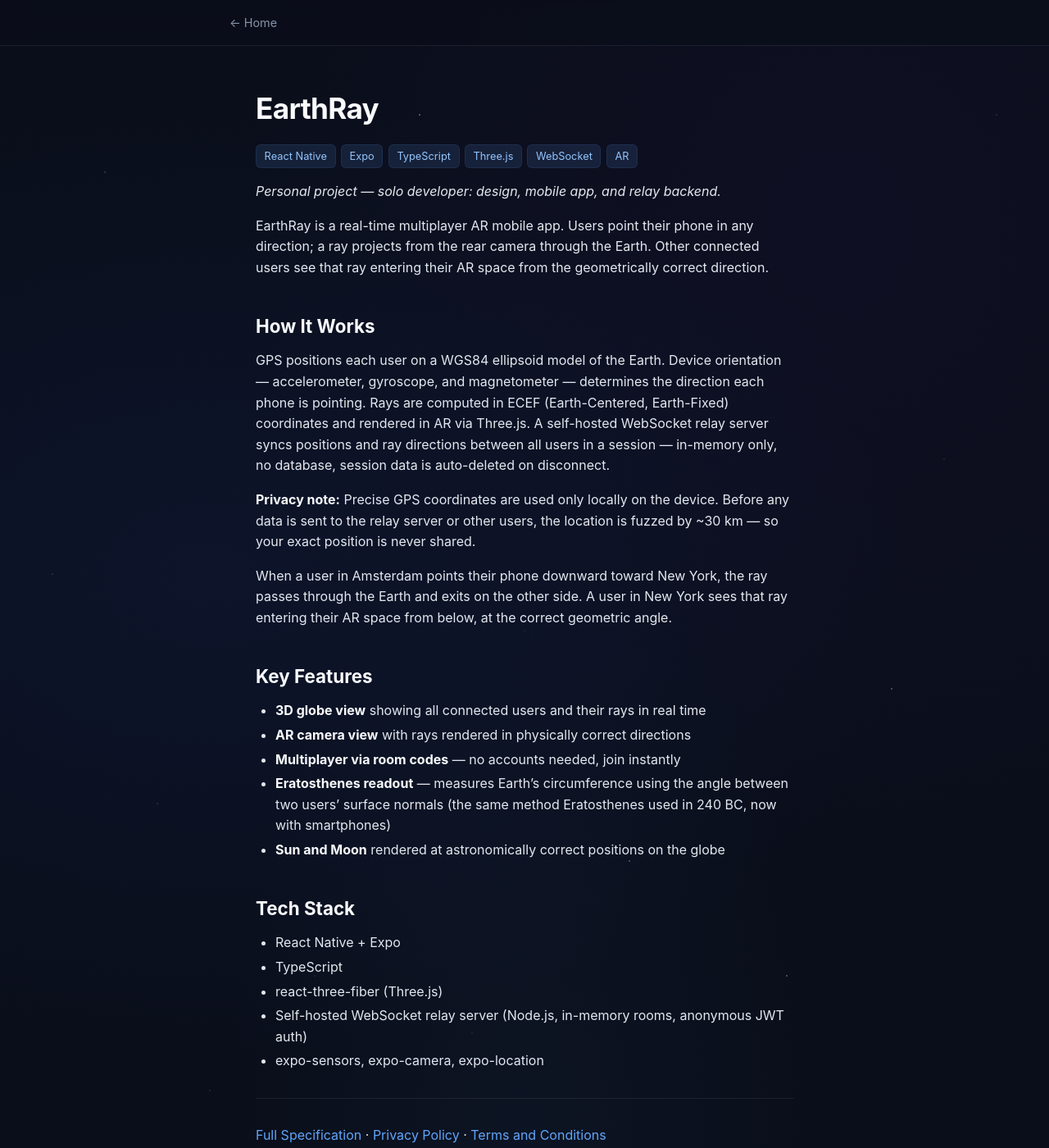
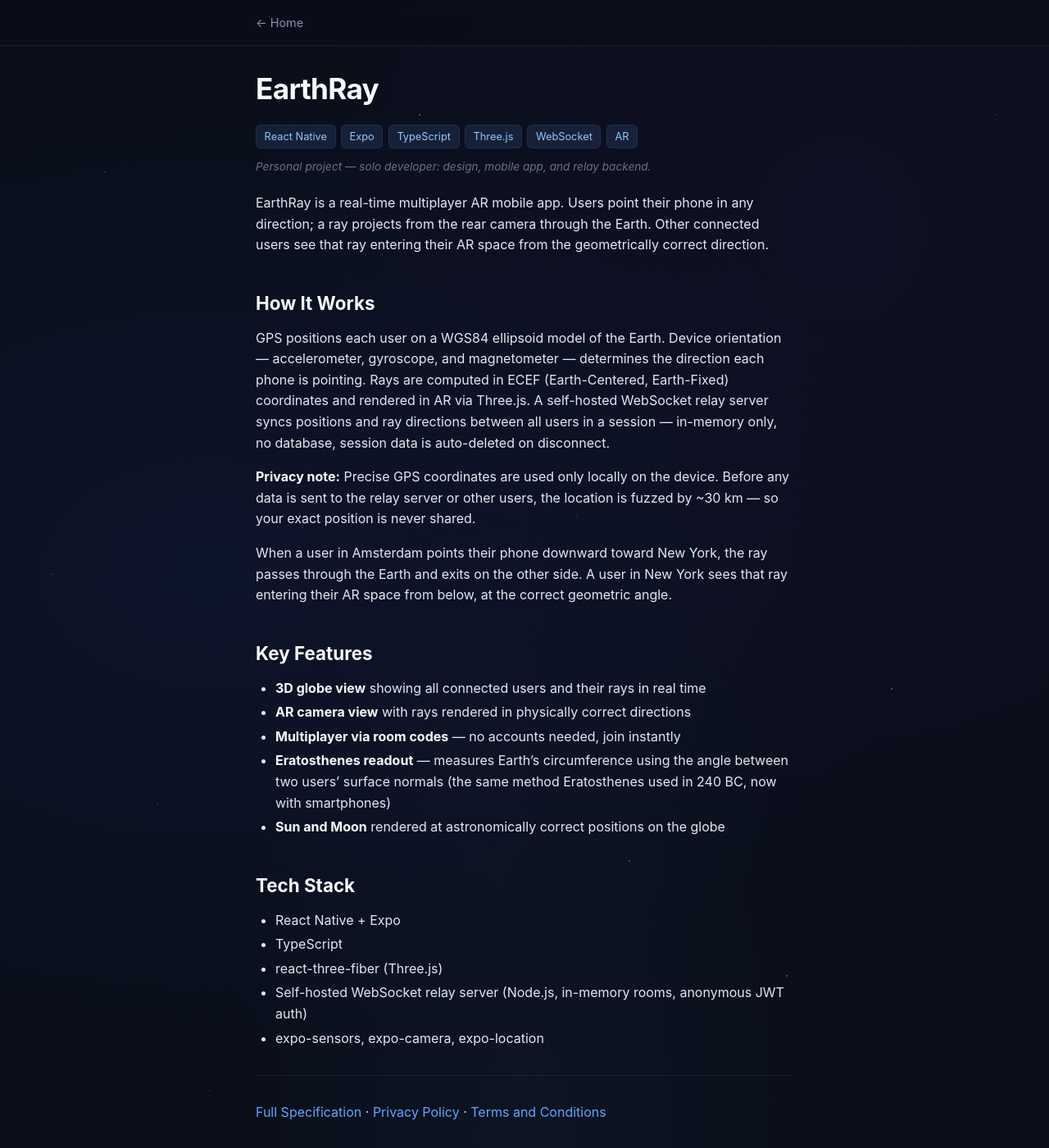
Before and after one commit to antonjuls/antonjuls.github.io, a Jekyll site: the page built from _projects/earthray.md, in a window 1280 px wide and 1400 px high. Shown: the whole window at 82% size. Built offline with Jekyll 4.4.1, drawn with Linux system fonts in a browser that asks for light colours.

Commit message:
fix: layout fixes

```diff
--- a/_layouts/project.html
+++ b/_layouts/project.html
@@ -15,6 +15,9 @@
         {% endfor %}
       </div>
       {% endif %}
+      {% if page.role %}
+      <p class="project-role">{{ page.role }}</p>
+      {% endif %}
       {% if page.link %}
       <p><a href="{{ page.link }}" class="project-link">View Project &rarr;</a></p>
       {% endif %}
--- a/_projects/earthray.md
+++ b/_projects/earthray.md
@@ -1,10 +1,9 @@
 ---
 title: EarthRay
 description: Real-time multiplayer AR app that lets users visualize rays through the Earth using GPS, device orientation, and 3D globe rendering.
+role: "Personal project — solo developer: design, mobile app, and relay backend."
 tags: [React Native, Expo, TypeScript, Three.js, WebSocket, AR]
 ---
-
-_Personal project — solo developer: design, mobile app, and relay backend._
 
 EarthRay is a real-time multiplayer AR mobile app. Users point their phone in any direction; a ray projects from the rear camera through the Earth. Other connected users see that ray entering their AR space from the geometrically correct direction.
 
--- a/assets/css/style.css
+++ b/assets/css/style.css
@@ -89,7 +89,7 @@
 /* Header */
 .site-header {
   border-bottom: 1px solid var(--color-border);
-  padding: 1rem 2rem;
+  padding: 1rem 0;
   backdrop-filter: blur(12px);
   background: rgba(10, 14, 26, 0.8);
   position: sticky;
@@ -100,6 +100,7 @@
 .site-header nav {
   max-width: var(--max-width);
   margin: 0 auto;
+  padding: 0 2rem;
   display: flex;
   align-items: center;
   gap: 1.5rem;
@@ -123,6 +124,10 @@
   padding: 3rem 2rem;
   flex: 1;
   width: 100%;
+}
+
+.site-header + .content {
+  padding-top: 1.5rem;
 }
 
 .content h1 {
@@ -214,6 +219,19 @@
   color: var(--color-muted);
   font-size: 0.95rem;
   margin-bottom: 0.5rem;
+}
+
+.project-role {
+  color: var(--color-muted);
+  opacity: 0.75;
+  font-size: 0.85rem;
+  font-style: italic;
+  margin-bottom: 0.5rem;
+}
+
+.project-detail .project-role {
+  margin-top: -0.25rem;
+  margin-bottom: 1.25rem;
 }
 
 /* Tags */
@@ -345,7 +363,11 @@
 /* Responsive */
 @media (max-width: 600px) {
   .site-header {
-    padding: 0.75rem 1rem;
+    padding: 0.75rem 0;
+  }
+
+  .site-header nav {
+    padding: 0 1rem;
   }
 
   .content {
```
Also changed, not shown: _projects/termojet.md (+1 -2 lines), index.md (+3 -0 lines).
